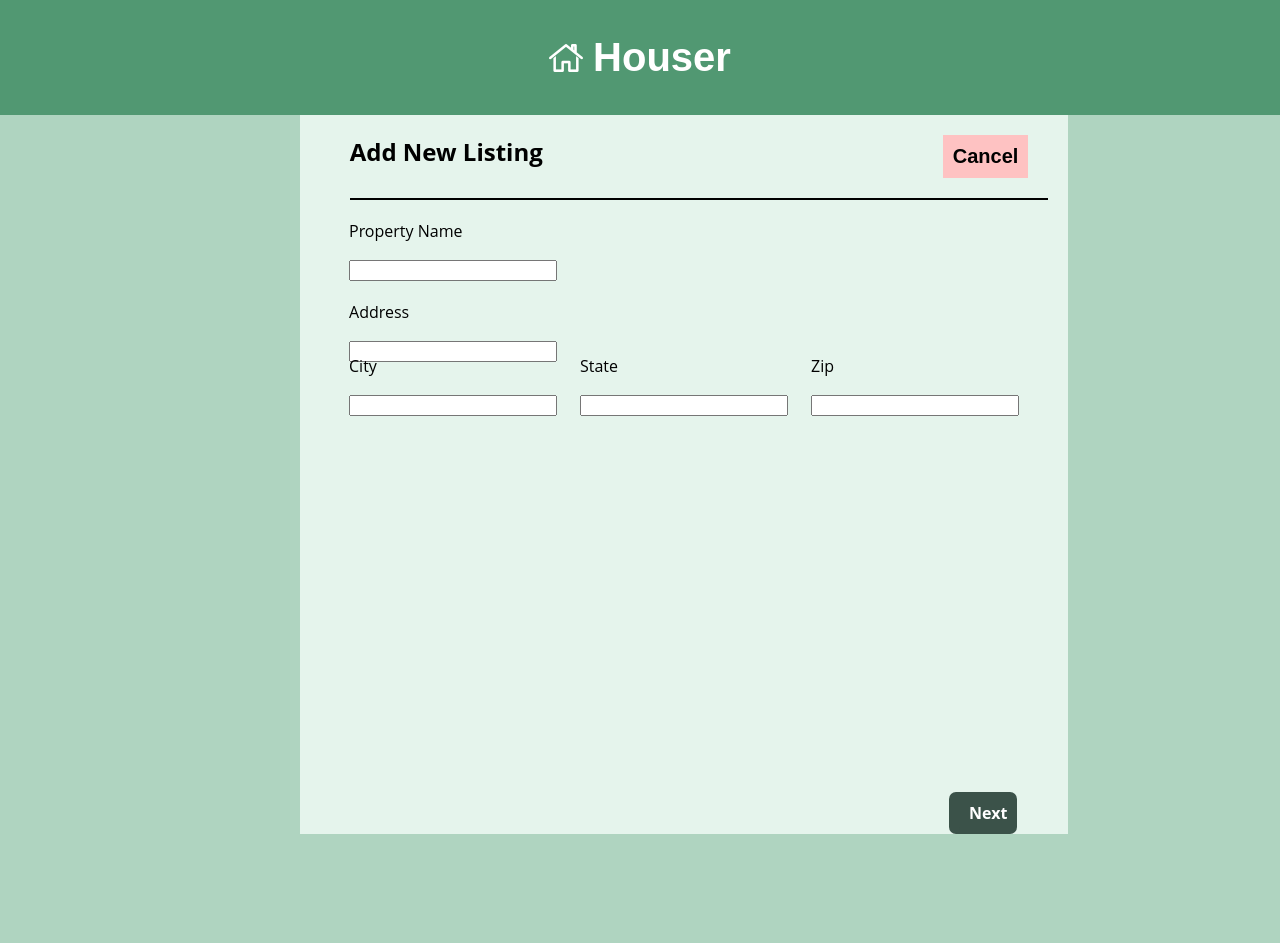
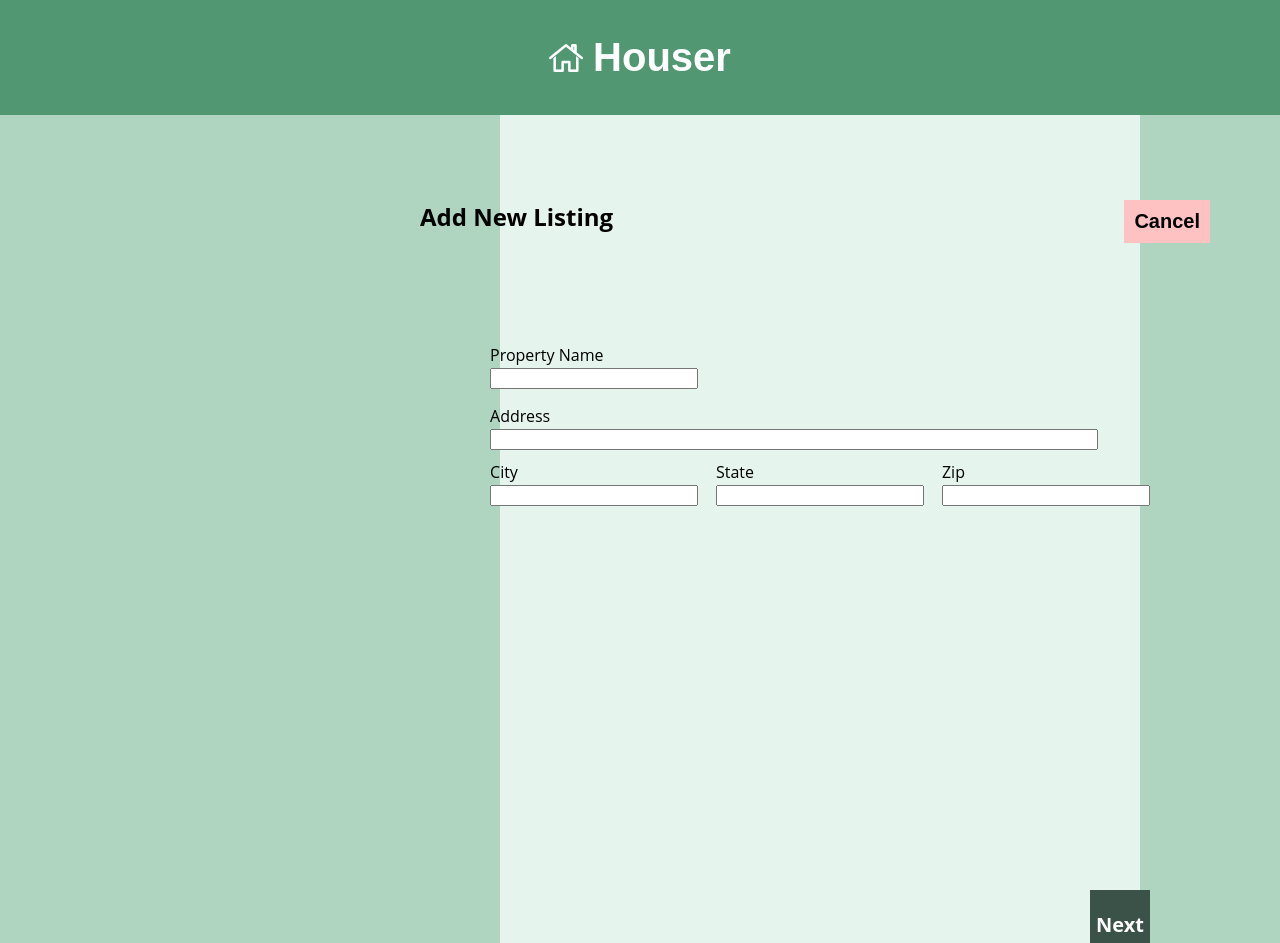
Before and after one commit to estott10/houser, a React (Create React App) app: page /#/wizard/step1 in a window 1280 px wide. Shown: the top 943 px of the page. Before the commit the page ends 834 px from the top, so only its background shows below. Built offline with nearby package versions, Linux system fonts and the light colour scheme.

Commit message:
more styling

```diff
--- a/src/App.css
+++ b/src/App.css
@@ -1,13 +1,7 @@
 html{
-background-position: cover;
+
 background-color: #AFD4C0;
 
-}
-
-.appwrapper{
-  display: flex;
-  flex-direction: column;
-  align-items: center;
 }
 
 .header {
@@ -30,7 +24,6 @@ background-color: #AFD4C0;
   height: 150px;
   margin: 10px;
 }
-
 .address{
   height: 100%;
   width: 800px;
@@ -49,33 +42,27 @@ background-color: #AFD4C0;
 }
 
 .dashboard {
-  width: 60vw;
+  width: 50vw;
   background-color: #e5f4ec;
-  /* margin: 0; */
-  margin-left: 300px;
+  margin-left: 500px;
   padding: 0;
-  /* border: 0; */
   font-size: 100%;
   font-family: Open Sans,sans-serif;
   display: flex;
   flex-direction: column;
-  align-content: center;
-  /* vertical-align: baseline; */
+  align-items: center;
 }
 
 .center_dashboard{
+  width: 800px;
   display: flex;
   flex-direction: row;
-  align-content: space-between;
+  justify-content: space-between;
   font-style: Open Sans,sans-serif;
-  margin-left: 40px;
-  margin-right: 10px;
-  border-bottom: 2px solid black;
 }
 
 #wizards{
-  height: 100%;
-  bottom: 0px;
+  height: 900px;
   display: flex;
   flex-direction: column;
   justify-content: space-evenly;
@@ -85,7 +72,7 @@ background-color: #AFD4C0;
 .house{
   background-color: #DEDEDE;
   height: 200px;
-  width: 725px;
+  width: 800px;
   padding: 20px;
   color: black;
   font-size: 12px;
@@ -93,6 +80,18 @@ background-color: #AFD4C0;
   flex-direction: row;
   justify-content: space-around;
   align-items: flex-start;
+}
+
+.house_grid{
+  display: flex;
+  flex-direction: column;
+  align-items: center;
+}
+
+#home_listings{
+  border-top: 2px solid black;
+  padding-top: 20px;
+  width: 800px;
 }
 
 .name, .street, .city, .state, .zip, .mortgage, .rent{
@@ -125,7 +124,8 @@ background-color: #AFD4C0;
   margin: 20px;
   border: none;
   padding: 10px;
-  margin-left: 400px;
+  margin-left: 425px;
+  margin-right: 10px;
   font-size: 20px;
   font-weight: 700;
 }
@@ -138,43 +138,43 @@ background-color: #AFD4C0;
   padding-top: 0px;
 }
 
-.next_link{
-  padding: 10px;
+.next_link, .previous_link{
   text-decoration: none;
-  width: 60px;
+  width: 100px;
+  height: 50px;
   color: white;
   background-color: #3b5249;
-  border-radius: 7px;
   border: none;
   font-family: Open Sans,sans-serif;
   font-weight: 700;
   font-size: 16px;
-  margin-right: 60px;
 }
 
-.next_button{
-  padding: 10px;
+.next_button, .previous_button{
   text-decoration: none;
-  width: 60px;
+  height: 60px;
   color: white;
   background-color: #3b5249;
-  border-radius: 7px;
   border: none;
-  font-family: Open Sans,sans-serif;
-  font-weight: 700;
-  font-size: 16px;
-  margin-right: 10px;
   margin-top: 400px;
   margin-left: 600px;
 }
 
+#nextText{
+  font-size: 20px;
+  font-family: Open Sans,sans-serif;
+  font-weight: 700;
+}
+
+.next_previous{
+  display: flex;
+  flex-direction: row;
+  justify-content: space-between;
+  align-items: baseline;
+}
+
 #cancel_wizard{
   background-color: #FEC2C2;
-}
-
-.home_listings{
-  margin-left: 40px;
-  font-size: 18px;
 }
 
 .links{
@@ -188,10 +188,27 @@ background-color: #AFD4C0;
   justify-content: space-between;
 }
 
-.wizardForm{
+
+.wizard_two{
   display: flex;
   flex-direction: column;
-  justify-content: space-around;
+  justify-content: flex-start;
+  align-items: center;
+}
+
+.wizard_three{
+  display: flex;
+  flex-direction: column;
+  justify-content: flex-start;
+  align-items: center;
+}
+
+#address_field{
+  width: 600px;
+}
+
+#propName, #address, #city, #state, #zip{
+  margin-bottom: 0px;
 }
 
 .cityStateZipForm{
@@ -201,13 +218,18 @@ background-color: #AFD4C0;
   align-items: center;
   height: 30px;
   font-style: inherit;
+  margin-top: 10px;
 }
 
 input{
   width: 200px;
 }
 
-div > form > div > p{
-  margin-top: 20px;
-  padding-bottom: 0px;
+.image_input_div > input{
+  width: 600px;
+  height: 20px;
 }
+
+.image_input_div > p {
+  margin-bottom: 5px;
+}
--- a/src/App.js
+++ b/src/App.js
@@ -6,7 +6,7 @@ import routes from './routes';
 class App extends Component {
   render() {
     return (
-      <div className="Appwrapper">
+      <div className="appwrapper">
         <Header />
 
         {routes}
--- a/src/component/Dashboard/Dashboard.js
+++ b/src/component/Dashboard/Dashboard.js
@@ -44,8 +44,8 @@ this.removeHouse= this.removeHouse.bind(this);
         </Link>
         </button>
         </div>
-        <h3>
-            <div className="home_listings">Home Listings</div>
+        <h3 className="house_grid">
+            <div id="home_listings">Home Listings</div>
                 {houses.map( (house, i) => {
                     return <ul className="houselist" key={i} ><House
                     removehouse={this.removeHouse} propertyid={house.propertyid} propertyname={house.propertyname} address={house.address} city={house.city} homestate={house.homestate} zip={house.zip} propertyimage={house.propertyimage} mortgage={house.mortgage} rent={house.rent}/></ul>
--- a/src/component/WizardOne/WizardOne.js
+++ b/src/component/WizardOne/WizardOne.js
@@ -41,36 +41,36 @@ class WizardOne extends Component {
 
         return (
             <div className="wizardComponent">
-                <form className="wizardForm">
+
                     <div>
-                <p>Property Name</p>
+                <p id="propName">Property Name</p>
                 <input name='propertyname' value={propertyname} onChange={this.handleChange}></input>
                 </div>
                 <div>
-                <p>Address</p>
-                <input name='address' value={address} onChange={this.handleChange} ></input>
+                <p id="address">Address</p>
+                <input id="address_field" name='address' value={address} onChange={this.handleChange} ></input>
                 </div>
                 <div className="cityStateZipForm">
                 <div>
-                <p>City</p>
+                <p id="city">City</p>
                 <input name='city' value={city} onChange={this.handleChange} ></input>
                 </div>
                 <div>
-                <p>State</p>
+                <p id="state">State</p>
                 <input name='homestate' value={homestate} onChange={this.handleChange} ></input>
                 </div>
                 <div>
-                <p>Zip</p>
+                <p id="zip">Zip</p>
                 <input name='zip' value={zip} onChange={this.handleChange} ></input>
                 </div>
                 </div>
-            </form>
+
                 <button className="next_button" onClick={() => {
                     updatePropertyName(propertyname);
                     updateAddress(address); updateCity(city); updateHomeState(homestate); updateZip(zip);
                 }} >
                     <Link className="next_link" to='/wizard/step2'>
-                        Next
+                        <p id= "nextText" >Next Step</p>
                         </Link>
                 </button>
             </div>
--- a/src/component/WizardThree/WizardThree.js
+++ b/src/component/WizardThree/WizardThree.js
@@ -67,13 +67,14 @@ class WizardThree extends Component {
         const { mortgage, rent} = this.state;
 
         return (
-            <div>
+            <div className="wizard_three">
                 <h2>Recommended Rent: {this.state.mortgage * 1.25}</h2>
-                Monthly Mortgage Amount
+                <p>Monthly Mortgage Amount</p>
                 <input name='mortgage' value={this.state.mortgage} onChange={this.handleChange}></input>
-                Desired Monthly Rent
+                <p>Desired Monthly Rent</p>
                 <input name='rent' value={this.state.rent} onChange={this.handleChange}></input>
-                <button onClick={() => {
+                <div className="next_previous">
+                <button className="previous_link" id="previous position" onClick={() => {
                     updateMortgage(mortgage);
                     updateRent(rent);
                     }}>
@@ -88,6 +89,7 @@ class WizardThree extends Component {
                     }}>
                     Complete
                 </button>
+                </div>
             </div>
         );
     }
--- a/src/component/WizardTwo/WizardTwo.js
+++ b/src/component/WizardTwo/WizardTwo.js
@@ -41,19 +41,23 @@ class WizardTwo extends Component {
         const { propertyimage } = this.state;
 
         return (
-            <div>
-                Image URL
+            <div className="wizard_two">
+                <div className="image_input_div">
+                <p>Image URL</p>
                 <input name='propertyimage' value= {propertyimage} onChange={this.handleChange}></input>
-                <button onClick= { ()=> { updateImage(propertyimage)} }>
-                    <Link className="links" to='/wizard/step1'>
+                </div>
+                <div className="next_previous">
+                <button className="previous_button" id="previous position" onClick= { ()=> { updateImage(propertyimage)} }>
+                    <Link className="previous_link" to='/wizard/step1'>
                         Previous Step
                         </Link>
                 </button>
                 <button className="next_button" onClick= { ()=> { updateImage(propertyimage)} }>
-                    <Link to='/wizard/step3'>
-                        Next
+                    <Link className="next_link" to='/wizard/step3'>
+                        <p>Next Step</p>
                         </Link>
                 </button>
+                </div>
             </div>
         );
     }
```
Also changed, not shown: 1 other file (tests, documents, lock files or other folders).
